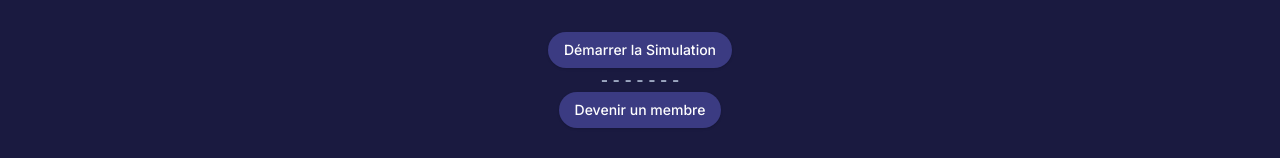
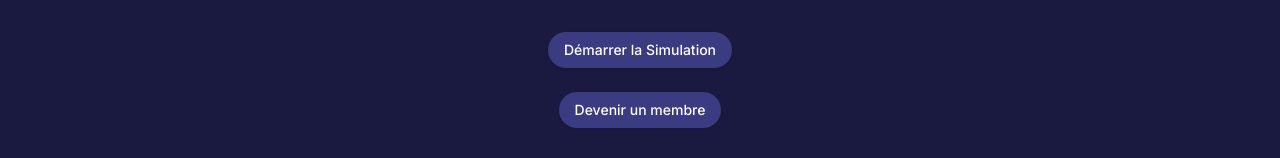
Before and after one commit to BdeB-Org/projet-de-session-equipe-ishowcode, a Next.js app in the folder lazuli/: page / in a window 1280 px wide. Shown: the part 508-666 px from the top of the page. Built offline with nearby package versions, Linux system fonts and the light colour scheme.

Commit message:
mis a jour page

```diff
--- a/lazuli/components/page.tsx
+++ b/lazuli/components/page.tsx
@@ -80,7 +80,7 @@ export function Page() {
               Démarrer la Simulation
             </Button>
           </Link>
-          <h1>- - - - - - -</h1>
+          <br /><br />
           <Link href="/SignUp">
             <Button className=" bg-[#3b3b82] text-white hover:bg-[#4c4c96] rounded-full ">
               Devenir un membre
```
Also changed, not shown: 1 other file (tests, documents, lock files or other folders).
